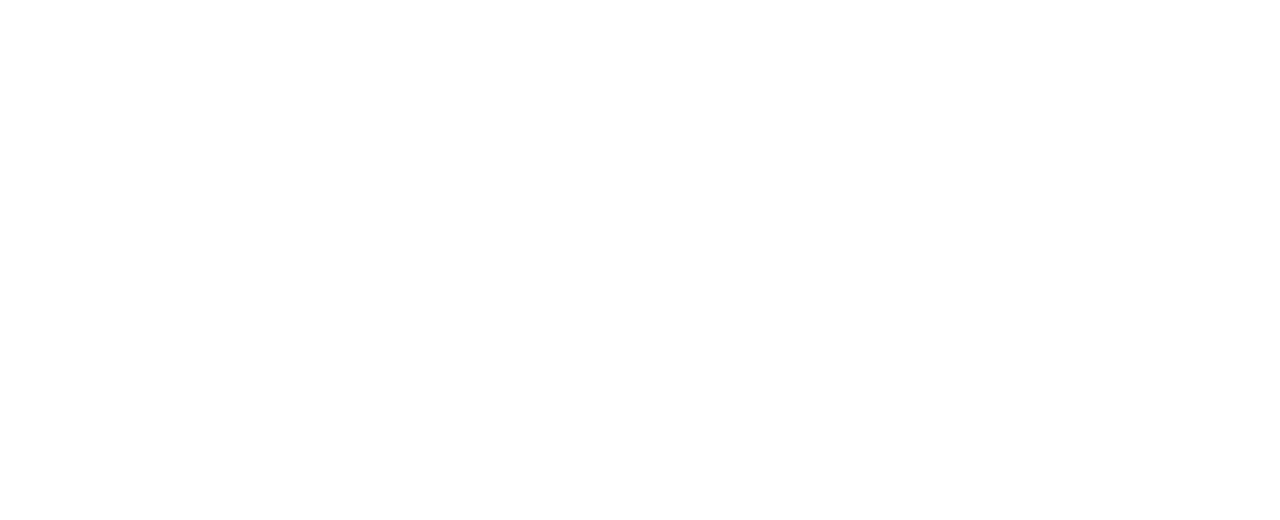
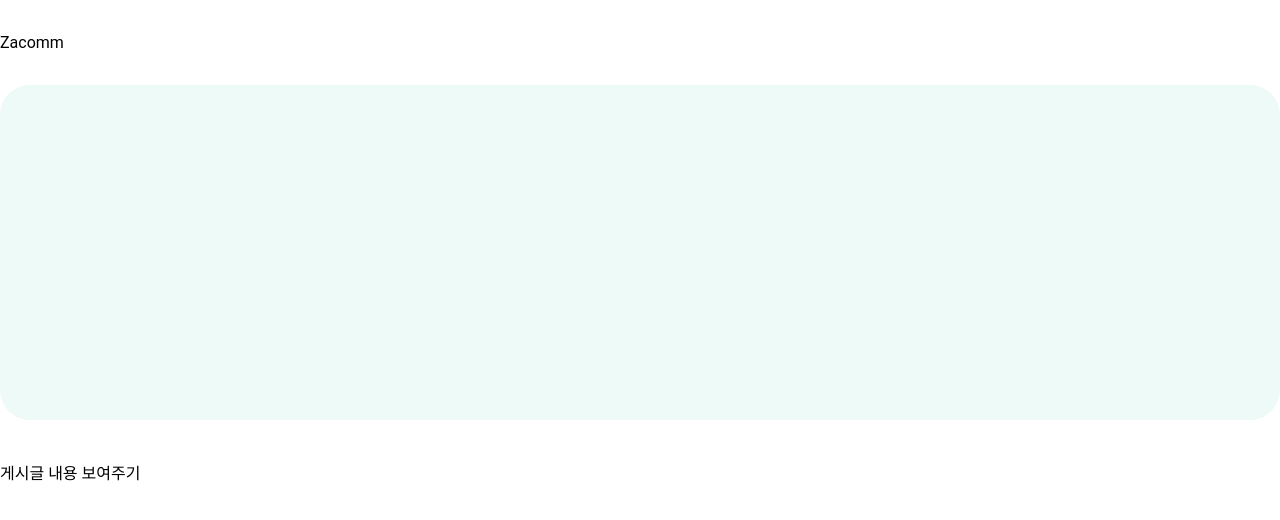
Before and after one commit to zacomm/zacomm_fe, a React (Create React App) app: page /post in a window 1280 px wide. Before the commit this address had no page. Shown: the top 520 px of the page. Built offline with nearby package versions, Linux system fonts and the light colour scheme.

Commit message:
feat: post page 생성, 메인 페이지 구조 변경

```diff
--- a/src/App.tsx
+++ b/src/App.tsx
@@ -1,18 +1,42 @@
 import { Route, BrowserRouter, Routes } from 'react-router-dom';
+import './App.css';
+import styled from 'styled-components';
+import { StyledEngineProvider } from '@mui/styled-engine';
 import Main from './pages/Main';
-import './App.css';
-import { StyledEngineProvider } from '@mui/styled-engine';
+import Post from './pages/Post';
 
 function App() {
   return (
     <StyledEngineProvider injectFirst>
-      <BrowserRouter>
-        <Routes>
-          <Route path="/" element={<Main />}></Route>
-        </Routes>
-      </BrowserRouter>
+      <MainContainer>
+        <BrowserRouter>
+          <Header>Zacomm</Header>
+          <Banner />
+          <Routes>
+            <Route path="/" element={<Main />} />
+            <Route path="/post" element={<Post />} />
+          </Routes>
+        </BrowserRouter>
+      </MainContainer>
     </StyledEngineProvider>
   );
 }
 
 export default App;
+
+const MainContainer = styled.div`
+  max-width: 1440px;
+  margin-inline: auto;
+`;
+
+const Header = styled.div`
+  height: 85px;
+  align-content: center;
+`;
+
+const Banner = styled.div`
+  height: 335px;
+  border-radius: 30px;
+  background-color: #edfaf7;
+  margin-bottom: 40px;
+`;
--- a/src/components/Board.tsx
+++ b/src/components/Board.tsx
@@ -4,8 +4,11 @@
 import ThumbUpOffAltIcon from '@mui/icons-material/ThumbUpOffAlt';
 import ChatIcon from '@mui/icons-material/Chat';
 import { Stack, styled as MUIStyled } from '@mui/material';
+import { useNavigate } from 'react-router-dom';
 
 const Board = () => {
+  const navigate = useNavigate();
+
   return (
     <BoardContainer>
       <TitleContainer>
@@ -20,7 +23,7 @@
           </Stack>
         </Stack>
       </TitleContainer>
-      <Body>
+      <Body onClick={() => navigate('/post')}>
         <Stack direction="row">
           <Category>프로야구</Category>
           <div>롯데 제발 올해는 </div>
@@ -39,7 +42,7 @@
 export default Board;
 
 const BoardContainer = styled.div`
-  margin-top: 40px;
+  width: 100%;
 `;
 
 const TitleContainer = styled.div`
--- a/src/pages/Main.tsx
+++ b/src/pages/Main.tsx
@@ -1,37 +1,22 @@
 import styled from 'styled-components';
 import Board from '../components/Board';
-import { Stack } from '@mui/material';
+import { Stack, styled as MUIStyled } from '@mui/material';
 
 const Main = () => {
   return (
-    <MainContainer>
-      <Header>Zacomm</Header>
-      <Banner />
-      <Stack direction="row" spacing={6} style={{ marginTop: '40px' }}>
-        <Board />
-        <Trending></Trending>
-      </Stack>
-    </MainContainer>
+    <BodyContainer direction="row" spacing={6}>
+      <Board />
+      <Trending />
+    </BodyContainer>
   );
 };
 
 export default Main;
 
-const MainContainer = styled.div`
-  max-width: 1440px;
-  margin-inline: auto;
-`;
-
-const Header = styled.div`
-  height: 85px;
-  align-content: center;
-`;
-
-const Banner = styled.div`
-  height: 335px;
-  border-radius: 30px;
-  background-color: #edfaf7;
-`;
+const BodyContainer = MUIStyled(Stack)({
+  marginTop: '40px',
+  justifyContent: 'space-between',
+});
 
 const Trending = styled.div`
   width: 300px;
--- /dev/null
+++ b/src/pages/Post.tsx
@@ -0,0 +1,5 @@
+const Post = () => {
+  return <div>게시글 내용 보여주기</div>;
+};
+
+export default Post;
```
